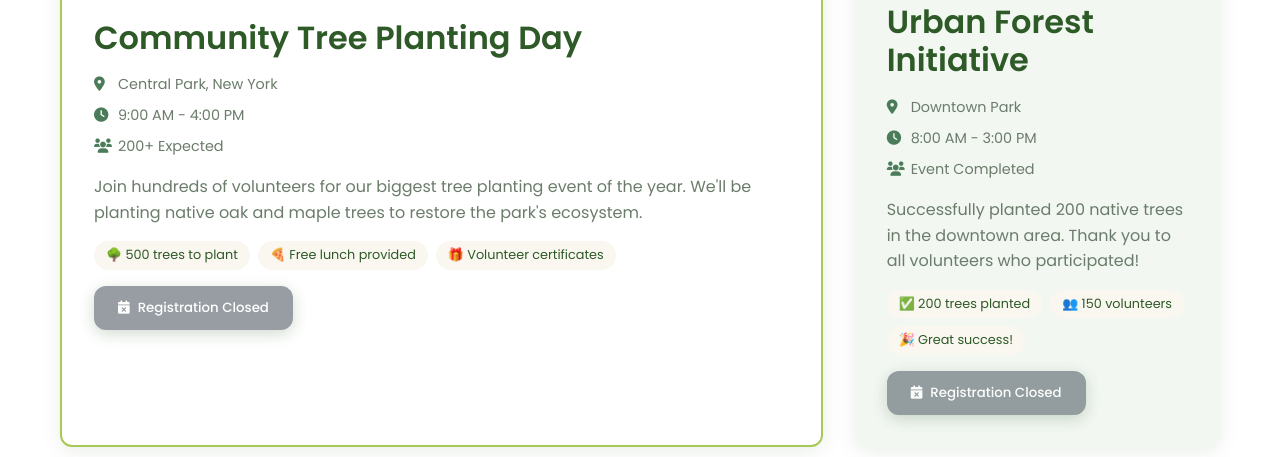
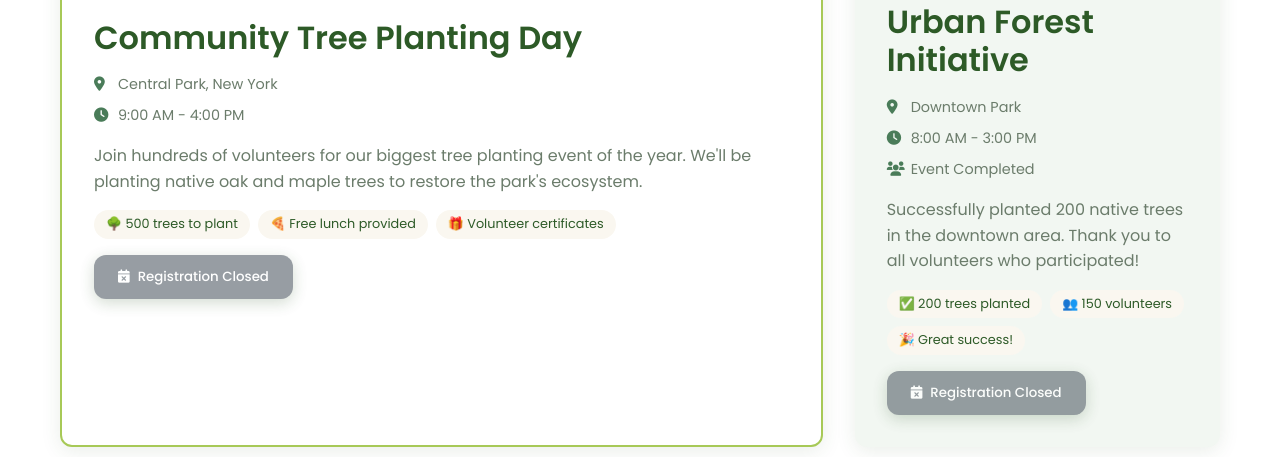
Before and after one commit to shampatil23/Green, a plain HTML site: page index.html in a window 1280 px wide. Shown: the part 5836-6293 px from the top of the page. Drawn offline with nearby package versions, Linux system fonts and the light colour scheme; no server answers.

Commit message:
Remove expected attendance from event description
Removed expected attendance count from event details.

```diff
--- a/index.html
+++ b/index.html
@@ -402,7 +402,6 @@
                         <div class="event-meta">
                             <span><i class="fas fa-map-marker-alt"></i> Central Park, New York</span>
                             <span><i class="fas fa-clock"></i> 9:00 AM - 4:00 PM</span>
-                            <span><i class="fas fa-users"></i> 200+ Expected</span>
                         </div>
                         <p>Join hundreds of volunteers for our biggest tree planting event of the year. We'll be planting native oak and maple trees to restore the park's ecosystem.</p>
                         <div class="event-highlights">
```
